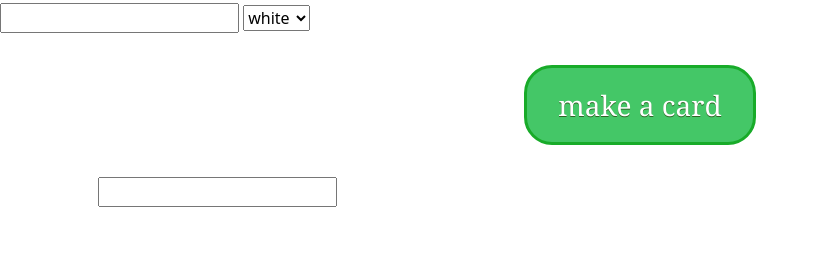
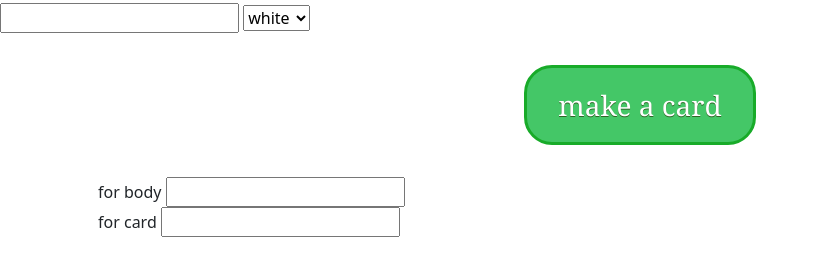
Before and after one commit to judaweb/js4, a plain HTML site: page index.html in a window 1280 px wide. Shown: the part 53-328 px from the top of the page, without its empty margins (0-819 px from the left). Drawn offline with nearby package versions, Linux system fonts and the light colour scheme.

Commit message:
Add files via upload

```diff
--- a/index.html
+++ b/index.html
@@ -19,6 +19,7 @@
     <link rel="stylesheet" href="./tk1.css" />
   </head>
   <body>
+    <div class="all">
       <h1 id="h1id">color me</h1>
       <input
         type="text"
@@ -53,12 +54,17 @@
           <div class="row">
             <div class="col">
               <div id="cardfromjs"></div>
-            <input type="text" id="input2" onchange="colorbootstrap()" />
+              <label for="input2"> for body</label>
+              <input type="text" id="input2" onchange="colorbody()" />
+              <div>
+                <label for="input3"> for card</label>
+                <input type="text" id="input3" onchange="colorbootstrap()" />
               </div>
             </div>
           </div>
         </div>
-
+      </div>
+    </div>
     <script src="./tk1.js"></script>
   </body>
 </html>
```
Lines whose indentation alone changed are shown as unchanged.
